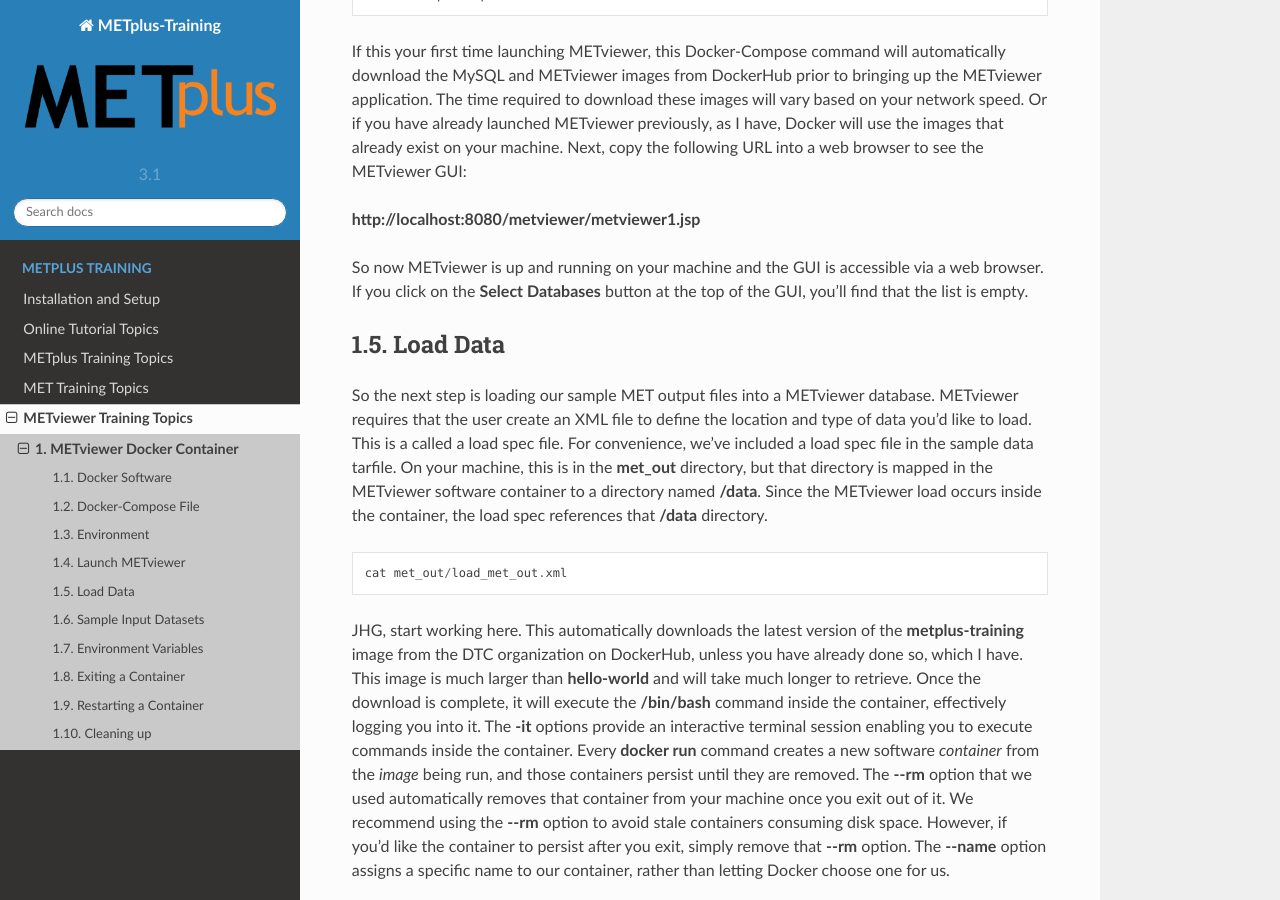
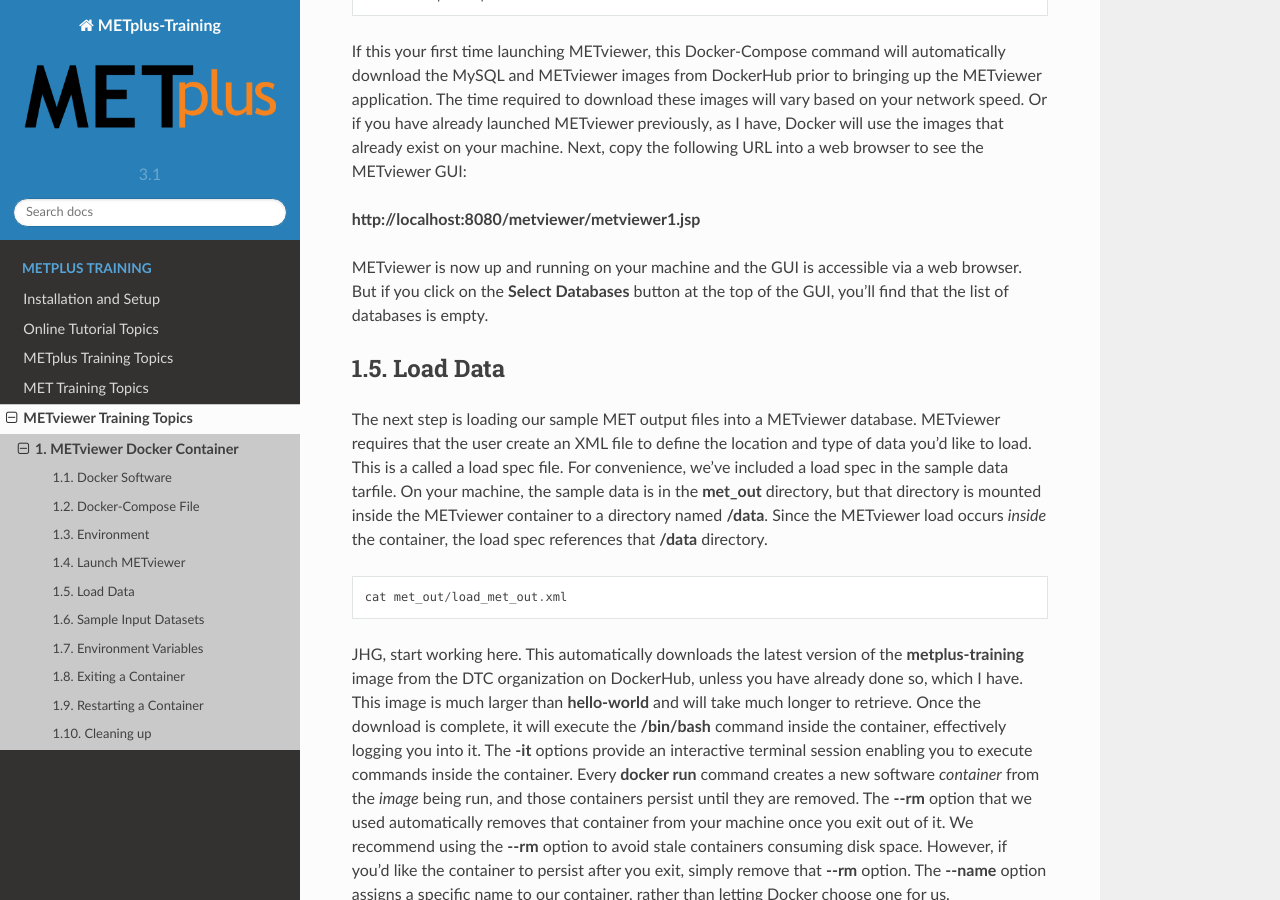
Before and after one commit to dtcenter/METplus-Training, a Sphinx documentation site: the page built from docs/modules/METviewer/docker.rst, in a window 1280 px wide and 900 px high, scrolled down 3102 px. Built offline with Sphinx 7.4.7 and the Read the Docs theme 2.0.0, drawn with Linux system fonts in a browser that asks for light colours.

Commit message:
Update docker.rst

```diff
--- a/docs/modules/METviewer/docker.rst
+++ b/docs/modules/METviewer/docker.rst
@@ -128,21 +128,23 @@
 
 **http://localhost:8080/metviewer/metviewer1.jsp**
 
-So now METviewer is up and running on your machine and the GUI is accessible via a web browser. If you click
-on the **Select Databases** button at the top of the GUI, you'll find that the list is empty.
+METviewer is now up and running on your machine and the GUI is accessible via a web browser. But if you click
+on the **Select Databases** button at the top of the GUI, you'll find that the list of databases is empty.
 
 Load Data
 ---------
 
-So the next step is loading our sample MET output files into a METviewer database. METviewer requires that the
+The next step is loading our sample MET output files into a METviewer database. METviewer requires that the
 user create an XML file to define the location and type of data you'd like to load. This is a called a
-load spec file. For convenience, we've included a load spec file in the sample data tarfile. On your machine,
-this is in the **met_out** directory, but that directory is mapped in the METviewer software container to a directory
-named **/data**. Since the METviewer load occurs inside the container, the load spec references that **/data** directory.
+load spec file. For convenience, we've included a load spec in the sample data tarfile. On your machine,
+the sample data is in the **met_out** directory, but that directory is mounted inside the METviewer container
+to a directory named **/data**. Since the METviewer load occurs *inside* the container, the load spec references
+that **/data** directory.
 
 .. code-block::
 
   cat met_out/load_met_out.xml
+
 
 JHG, start working here.
 This automatically downloads the latest version of the **metplus-training** image from the
```
